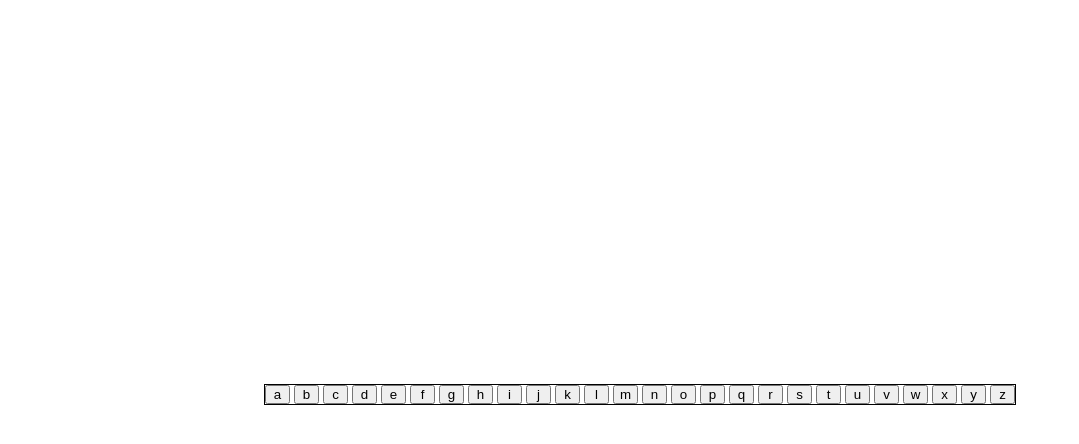
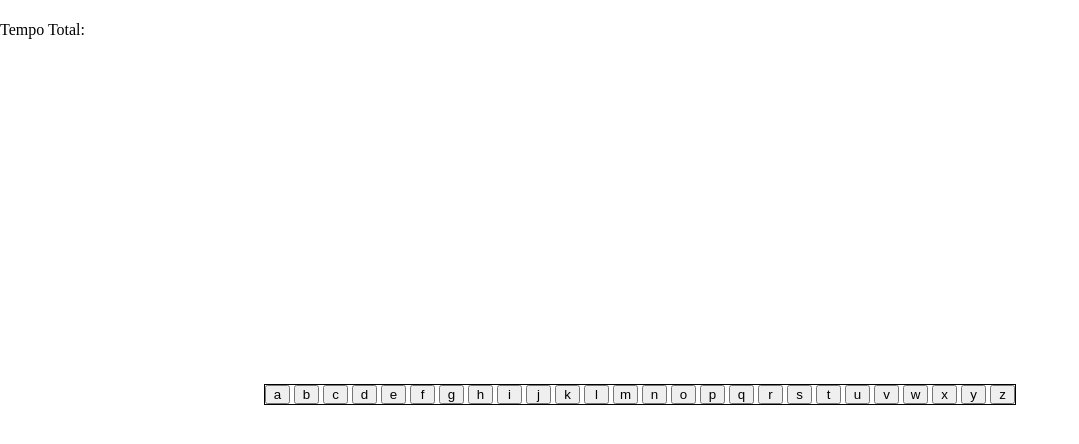
Before and after one commit to Abraao4raujo/desafios, a plain HTML site: page index.html in a window 1280 px wide. Shown: the whole page, without its empty margins (0-1079 px from the left). Drawn offline with Linux system fonts and the light colour scheme.

```diff
--- a/index.html
+++ b/index.html
@@ -42,6 +42,7 @@
             </div>
         </div>
     </div>
+    <span id="resultado">Tempo Total:</span>
 </body>
 <script src="script.js"></script>
 
```
Lines whose indentation alone changed are shown as unchanged.
